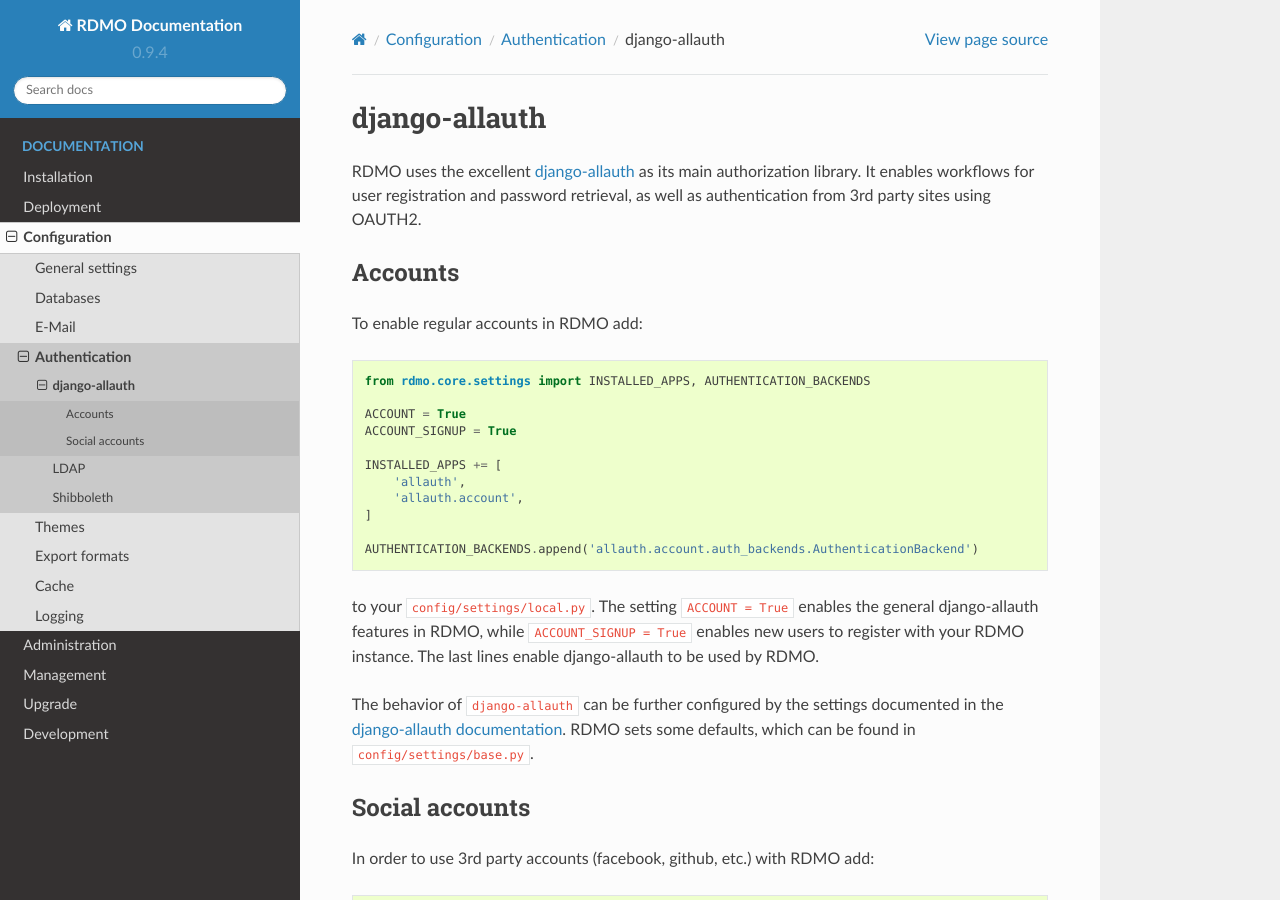
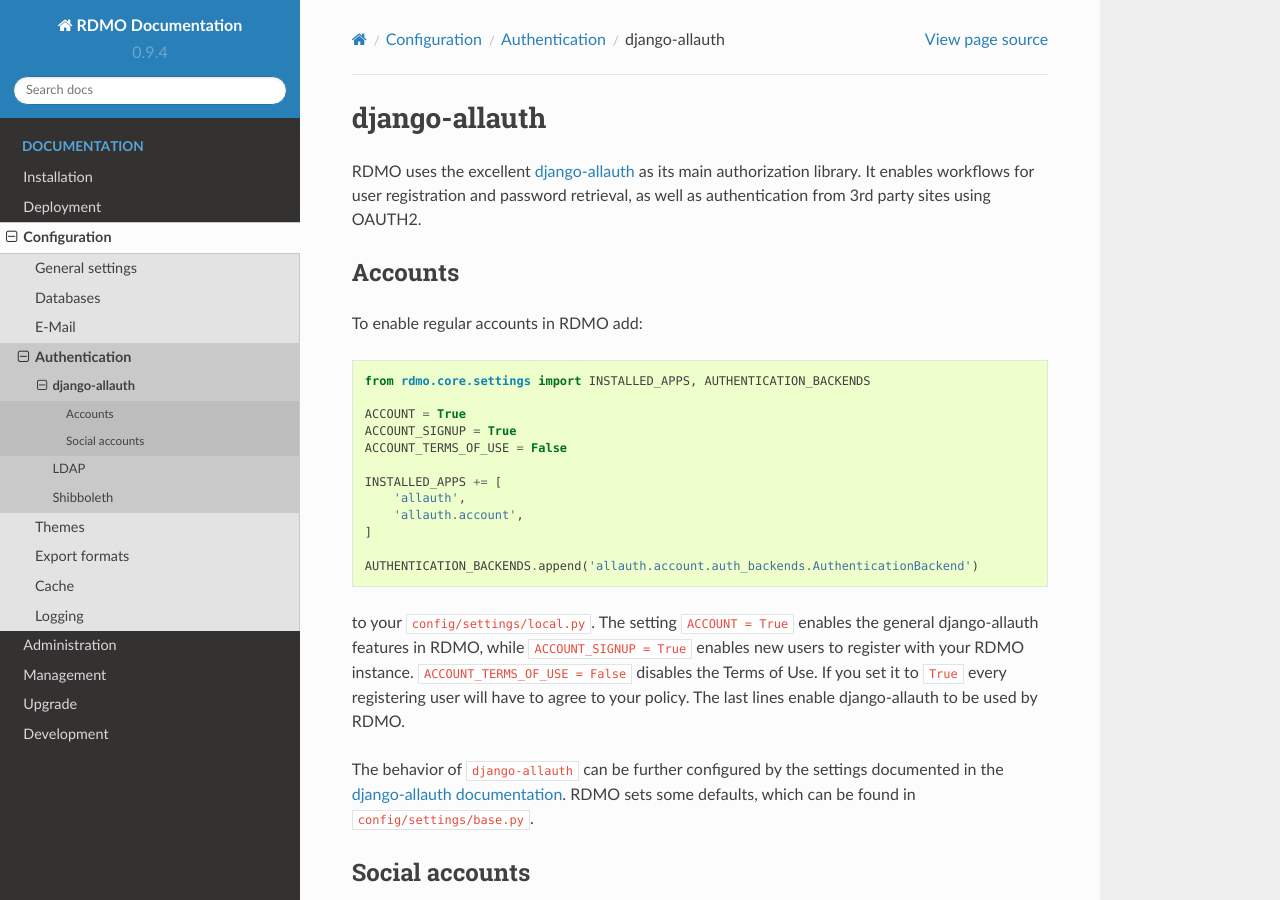
Before and after one commit to rdmorganiser/rdmo-docs, a Sphinx documentation site: the page built from docs/configuration/authentication/allauth.rst, in a window 1280 px wide and 900 px high. Built offline with Sphinx 7.4.7 and the Read the Docs theme 2.0.0, drawn with Linux system fonts in a browser that asks for light colours.

Commit message:
Add terms of use setting description

```diff
--- a/docs/configuration/authentication/allauth.rst
+++ b/docs/configuration/authentication/allauth.rst
@@ -14,6 +14,7 @@
 
     ACCOUNT = True
     ACCOUNT_SIGNUP = True
+    ACCOUNT_TERMS_OF_USE = False
 
     INSTALLED_APPS += [
         'allauth',
@@ -22,7 +23,7 @@
 
     AUTHENTICATION_BACKENDS.append('allauth.account.auth_backends.AuthenticationBackend')
 
-to your ``config/settings/local.py``. The setting ``ACCOUNT = True`` enables the general django-allauth features in RDMO, while ``ACCOUNT_SIGNUP = True`` enables new users to register with your RDMO instance. The last lines enable django-allauth to be used by RDMO.
+to your ``config/settings/local.py``. The setting ``ACCOUNT = True`` enables the general django-allauth features in RDMO, while ``ACCOUNT_SIGNUP = True`` enables new users to register with your RDMO instance. ``ACCOUNT_TERMS_OF_USE = False`` disables the Terms of Use. If you set it to ``True`` every registering user will have to agree to your policy. The last lines enable django-allauth to be used by RDMO.
 
 The behavior of ``django-allauth`` can be further configured by the settings documented in the `django-allauth documentation <http://django-allauth.readthedocs.io/en/latest/configuration.html>`_. RDMO sets some defaults, which can be found in ``config/settings/base.py``.
 
```
